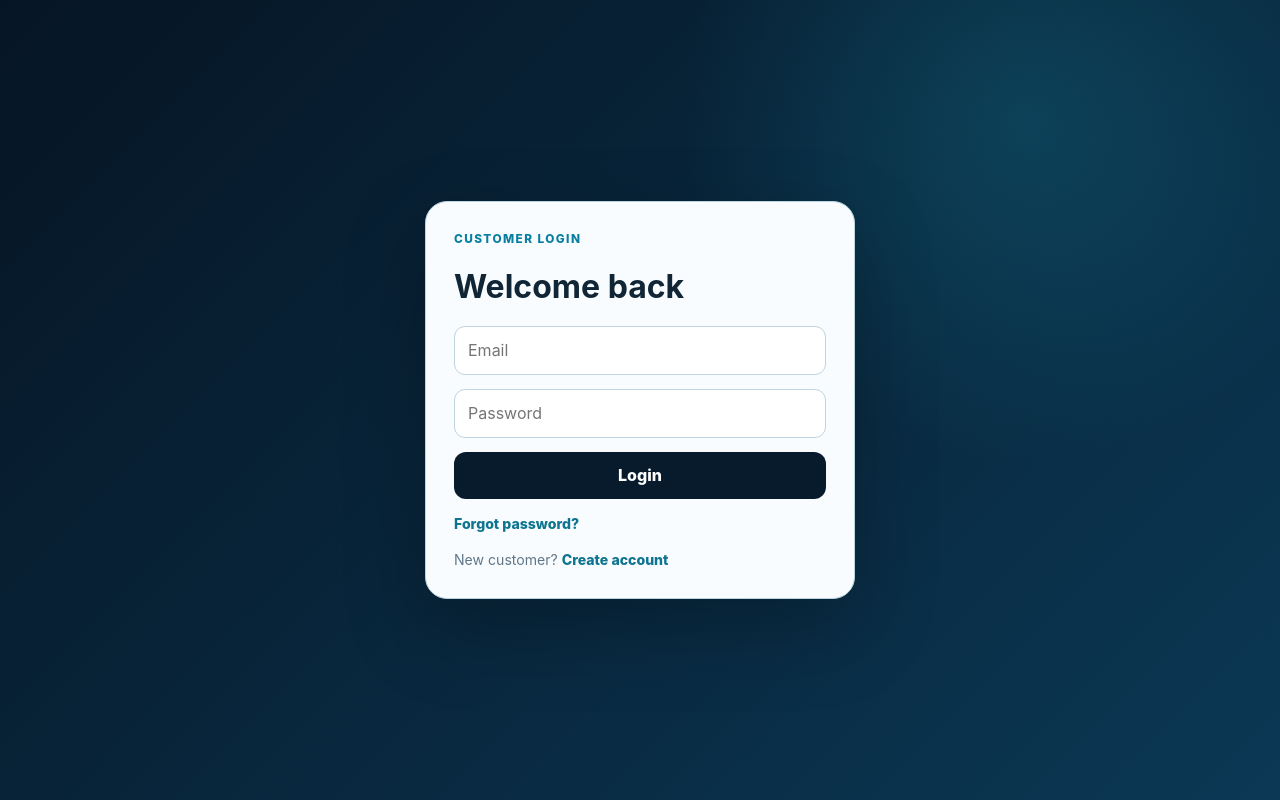
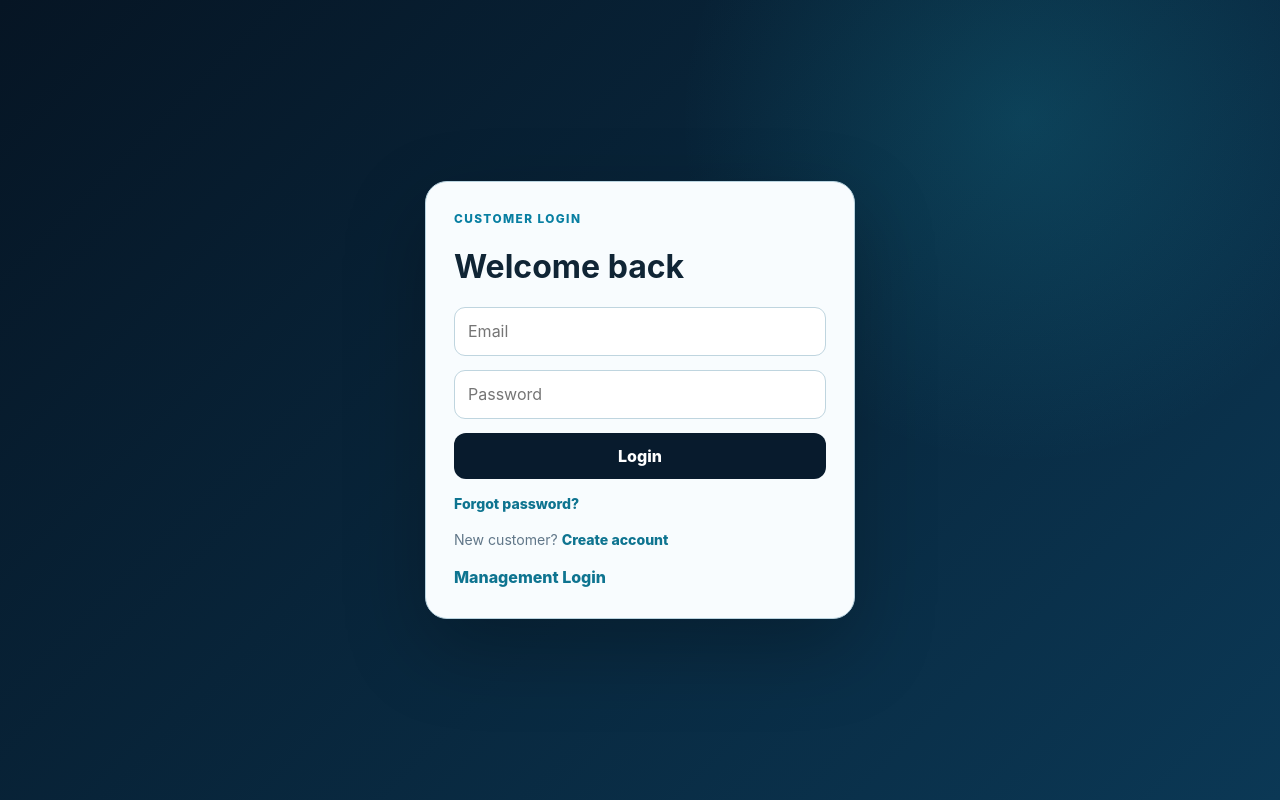
Before and after one commit to jbbescaser19/AV-Cooling-System, a React (Vite) app in the folder frontend/: page /login in a window 1280 px wide. Built offline with nearby package versions, Linux system fonts and the light colour scheme.

Commit message:
add temporary link to manegment login on login page

```diff
--- a/frontend/src/pages/auth/LoginPage.jsx
+++ b/frontend/src/pages/auth/LoginPage.jsx
@@ -70,6 +70,8 @@ export default function LoginPage() {
         <p>
           New customer? <Link to="/register">Create account</Link>
         </p>
+
+        <Link to="/management/login">Management Login</Link>
       </form>
     </div>
   );
--- a/frontend/src/pages/auth/RegisterPage.jsx
+++ b/frontend/src/pages/auth/RegisterPage.jsx
@@ -2,8 +2,12 @@ import { Link, useNavigate } from "react-router-dom";
 import { useState } from "react";
 
 export default function RegisterPage() {
-  const nav = useNavigate();
-
+  //   const nav = useNavigate();
+  // const [formData setFormData] = useState({
+  //   name:"",
+  //   email:"",
+  //   pass:"",
+  // })
   return (
     <div className="auth-shell">
       <form className="auth-card">
--- a/frontend/src/pages/ecommerce/ContactPage.jsx
+++ b/frontend/src/pages/ecommerce/ContactPage.jsx
@@ -1 +1,4 @@
-import ContactSection from "../../components/home/ContactSection";export default function ContactPage(){return <ContactSection/>}
+import ContactSection from "../../components/home/ContactSection";
+export default function ContactPage() {
+  return <ContactSection />;
+}
```
